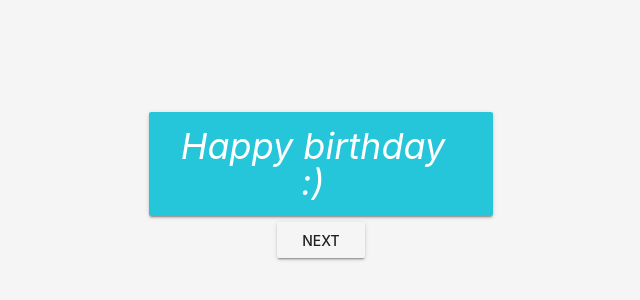
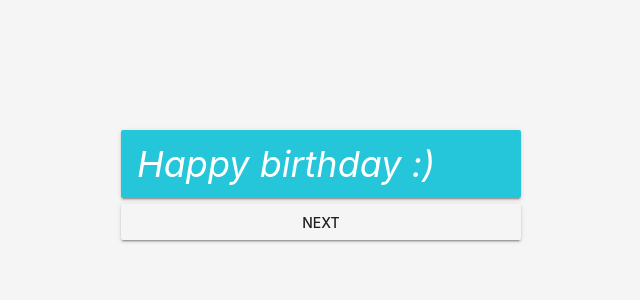
Before and after one commit to Paul-Kijtapart/smile, a Vue app: page / in a window 1280 px wide. Shown: the part 212-512 px from the top of the page, without its empty margins (319-959 px from the left). Built offline with nearby package versions, Linux system fonts and the light colour scheme.

Commit message:
style: Update styles.

```diff
--- a/src/App.vue
+++ b/src/App.vue
@@ -8,7 +8,6 @@
       <template v-for="(message, index) in messages">
         <v-card v-if="cardIndex === index"
                 :key="index"
-                max-width="344"
                 class="mx-auto"
                 color="#26c6da"
                 dark>
@@ -23,10 +22,12 @@
 
       <!-- Next btn -->
       <v-btn v-if="cardIndex < numMessages"
+             block
              @click="onNextClick">
         Next
       </v-btn>
       <v-btn v-else
+             block
              class="bye-btn">
         You've used your token for this year.
         Please do not refresh this page.
@@ -96,8 +97,8 @@
   }
 
   .show-content {
-    width: 100%;
     text-align: center;
+    min-width: 400px;
   }
 
   .birthday-card {
```
